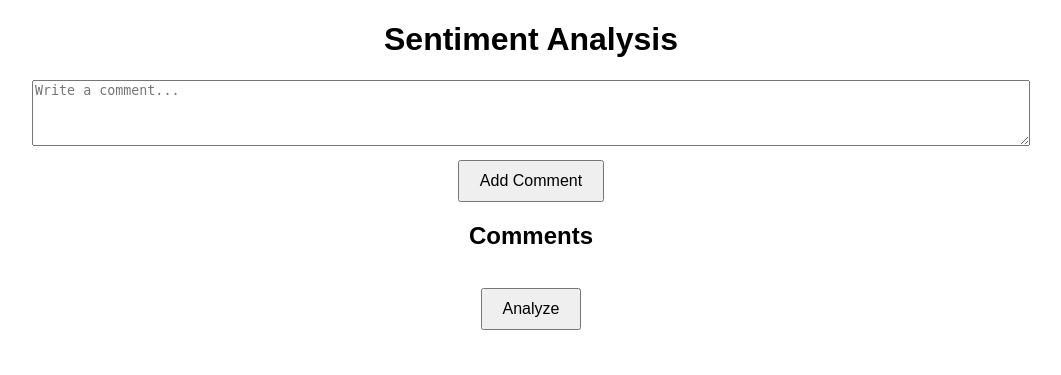
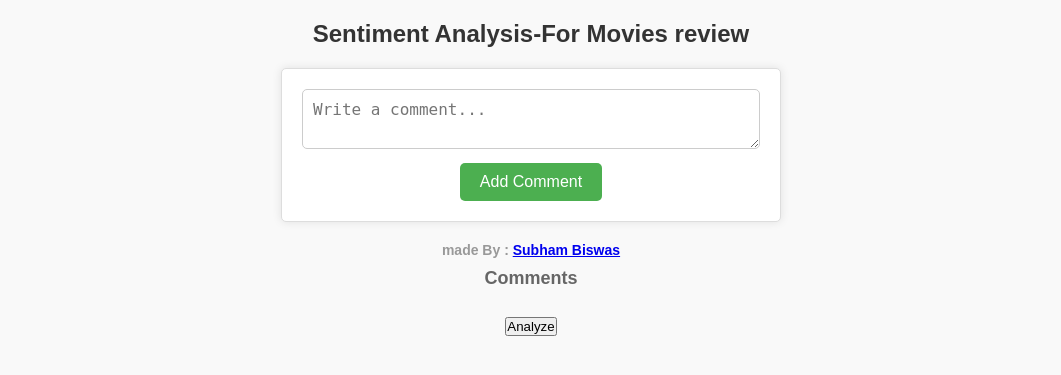
Before and after one commit to subho404/SentimentAnalysis, a Flask app: page / in a window 1280 px wide. Shown: the top 375 px of the page, without its empty margins (109-1170 px from the left). Run offline with Flask 3, Linux system fonts and the light colour scheme; parts of the project's set-up code (start-up, migrations or seed data) failed here and were passed over.

Commit message:
made some changes in frontend

```diff
--- a/templates/index.html
+++ b/templates/index.html
@@ -6,22 +6,170 @@
     <title>Sentiment Analysis</title>
     <script src="https://code.jquery.com/jquery-3.6.0.min.js"></script>
     <style>
-        body { font-family: Arial, sans-serif; text-align: center; margin: 20px; }
-        textarea { width: 80%; height: 60px; margin-bottom: 10px; }
-        button { padding: 10px 20px; font-size: 16px; cursor: pointer; }
-        .comment-box { border: 1px solid #ddd; padding: 10px; margin: 5px; border-radius: 5px; }
-        .positive { background-color: lightblue; }
-        .negative { background-color: lightcoral; }
-        #piechart-container { margin-top: 20px; display: none; }
+* {
+  box-sizing: border-box;
+  margin: 0;
+  padding: 0;
+}
+
+body {
+  font-family: Arial, sans-serif;
+  text-align: center;
+  margin: 20px;
+  background-color: #f9f9f9;
+}
+
+/* Header Styles */
+
+h1 {
+  color: #333;
+  font-size: 24px;
+  margin-bottom: 10px;
+}
+
+h2 {
+  color: #666;
+  font-size: 18px;
+  margin-bottom: 10px;
+}
+
+h5 {
+  color: #999;
+  font-size: 14px;
+  margin-bottom: 10px;
+}
+
+/* Form Styles */
+
+form {
+  width: 80%;
+  margin: 20px auto;
+  padding: 20px;
+  background-color: #fff;
+  border: 1px solid #ddd;
+  border-radius: 5px;
+  box-shadow: 0 0 10px rgba(0, 0, 0, 0.1);
+  max-width: 500px; /* added max-width */
+}
+
+textarea {
+  width: 100%;
+  height: 60px;
+  margin-bottom: 10px;
+  padding: 10px;
+  font-size: 16px;
+  border: 1px solid #ccc;
+  border-radius: 5px;
+}
+
+button[type="submit"] {
+  padding: 10px 20px;
+  font-size: 16px;
+  cursor: pointer;
+  background-color: #4CAF50;
+  color: #fff;
+  border: none;
+  border-radius: 5px;
+  transition: background-color 0.3s ease;
+}
+
+button[type="submit"]:hover {
+  background-color: #3e8e41;
+}
+
+/* Comment Box Styles */
+
+.comment-box {
+  border: 1px solid #ddd;
+  padding: 10px;
+  margin: 5px;
+  border-radius: 5px;
+  background-color: #fff;
+  box-shadow: 0 0 10px rgba(0, 0, 0, 0.1);
+  max-width: 300px; /* added max-width */
+}
+
+.positive {
+  background-color: lightblue;
+}
+
+.negative {
+  background-color: lightcoral;
+}
+
+/* Pie Chart Styles */
+
+#piechart-container {
+  margin-top: 20px;
+  display: none;
+}
+
+#piechart {
+  width: 50%;
+  height: 50%;
+  margin: 20px auto;
+  max-width: 300px; /* added max-width */
+}
+
+/* Responsive Styles */
+
+/* Desktop */
+@media only screen and (min-width: 1200px) {
+  form {
+    width: 60%;
+  }
+  .comment-box {
+    margin: 10px;
+  }
+}
+
+/* Tablet */
+@media only screen and (min-width: 768px) and (max-width: 1199px) {
+  form {
+    width: 70%;
+  }
+  .comment-box {
+    margin: 5px;
+  }
+}
+
+/* Mobile */
+@media only screen and (max-width: 767px) {
+  form {
+    width: 90%;
+  }
+  .comment-box {
+    margin: 5px;
+  }
+  #piechart {
+    width: 80%;
+    height: 80%;
+  }
+}
+
+/* Extra Small Mobile */
+@media only screen and (max-width: 479px) {
+  form {
+    width: 100%;
+  }
+  .comment-box {
+    margin: 5px;
+  }
+  #piechart {
+    width: 90%;
+    height: 90%;
+  }
+}
     </style>
 </head>
 <body>
-    <h1>Sentiment Analysis</h1>
+    <h1>Sentiment Analysis-For Movies review</h1>
 
     <form method="POST">
         <textarea name="comment" placeholder="Write a comment..."></textarea><br>
         <button type="submit">Add Comment</button>
     </form>
+    <h5>made By : <a href="https://github.com/subho404">Subham Biswas</a></h5>
 
     <h2>Comments</h2>
     <div id="comments-container">
```
